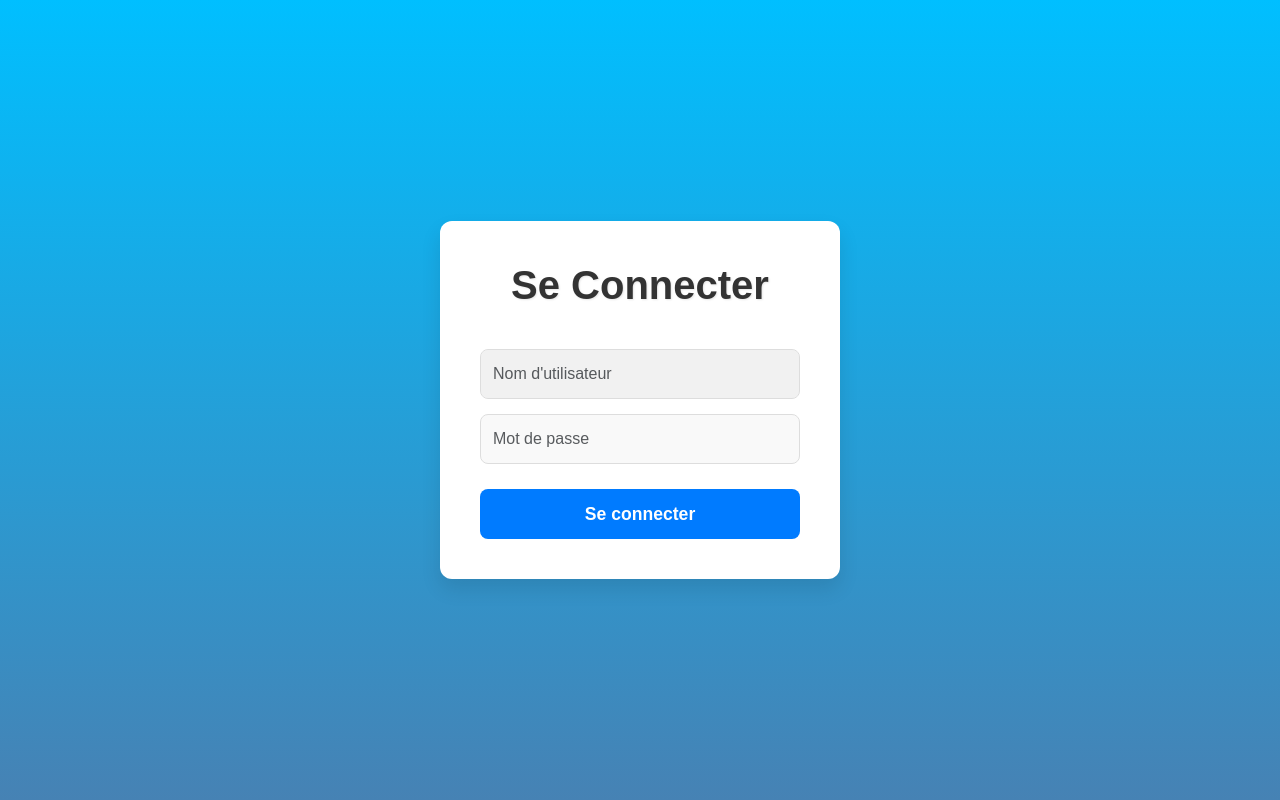
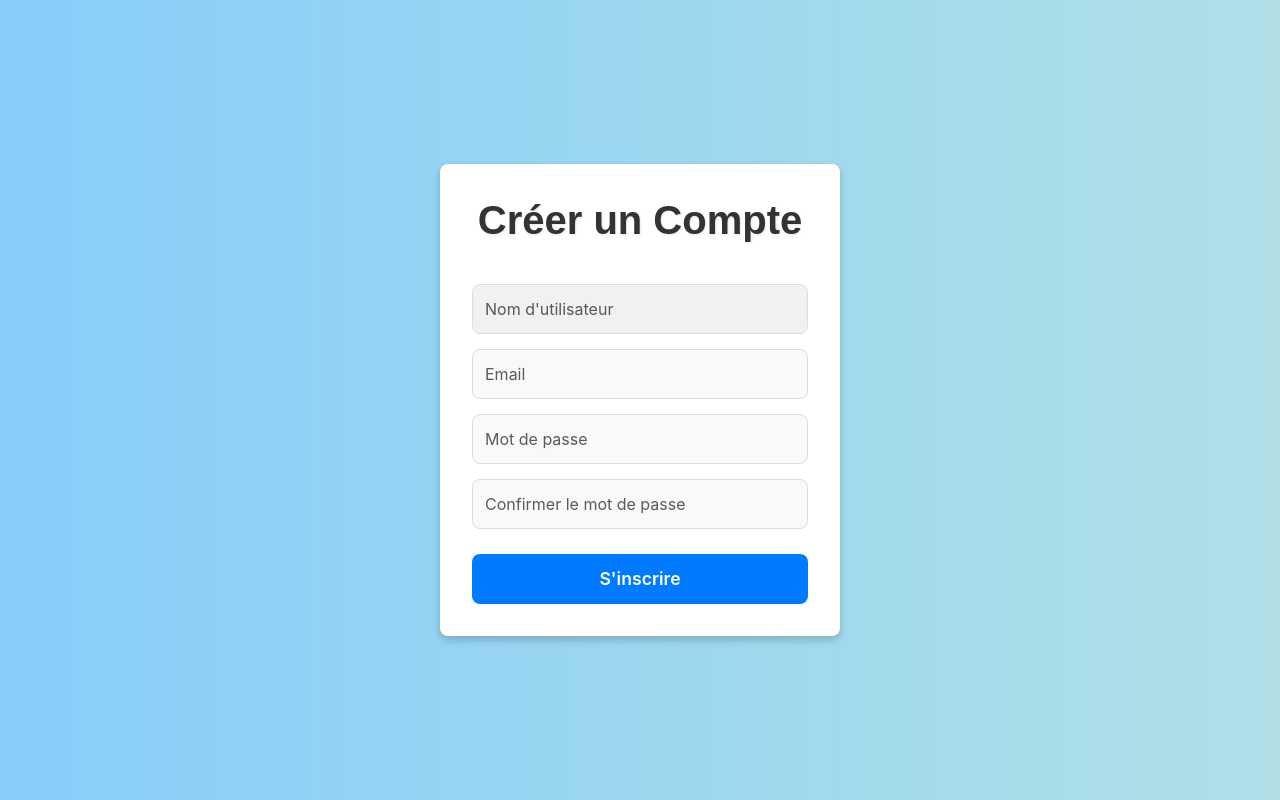
Before and after one commit to edm-r/com.Travel6, a React (Create React App) app: page / in a window 1280 px wide. Built offline with nearby package versions, Linux system fonts and the light colour scheme.

Commit message:
front-terminé

```diff
--- a/src/App.js
+++ b/src/App.js
@@ -1,6 +1,7 @@
 // App.js
 import React from 'react';
 import { Routes, Route } from 'react-router-dom';
+import Signup from '../src/sreen/Inscription';
 import Login from '../src/sreen/login';
 import Home from '../src/sreen/Home';
 import Employes from '../src/sreen/employes';
@@ -12,7 +13,8 @@ const App = () => {
   return (
     <div className="app">
       <Routes>
-        <Route path="/" element={<Login />} />
+        <Route path="/" element={<Signup />} />
+        <Route path="/Login" element={<Login />} />
         <Route path="/home" element={<Home />} />
         <Route path="/employes" element={<Employes />} />
         <Route path="/client" element={<Client />} />
--- a/src/sreen/EmployeeList.js
+++ b/src/sreen/EmployeeList.js
@@ -15,18 +15,5 @@ const EmployeeList = ({ employees }) => {
     );
   };
 
-  const ActionHistory = ({ actions }) => {
-    return (
-      <div>
-        <h2>Historique des Actions</h2>
-        <ul>
-          {actions.map((action) => (
-            <li key={action.id}>
-              {action.employee} a effectué l'action "{action.description}" le {action.date}
-            </li>
-          ))}
-        </ul>
-      </div>
-    );
-  };
+
   export default EmployeeList ;
--- /dev/null
+++ b/src/sreen/Inscription.js
@@ -0,0 +1,77 @@
+import React, { useState } from 'react';
+import 'bootstrap/dist/css/bootstrap.min.css';
+import { useNavigate } from 'react-router-dom';
+import '../sreen/ins.css'; // Assurez-vous que le chemin vers votre CSS est correct
+
+const Signup = () => {
+  const navigate = useNavigate();
+  const [formData, setFormData] = useState({
+    username: '',
+    email: '',
+    password: '',
+    confirmPassword: '',
+  });
+
+  const handleChange = (e) => {
+    const { name, value } = e.target;
+    setFormData({ ...formData, [name]: value });
+  };
+
+  const handleSubmit = (e) => {
+    e.preventDefault();
+    // Ajoutez ici votre logique d'inscription, comme la validation des champs
+    console.log('Formulaire soumis:', formData);
+
+    // Redirige vers la page de connexion après la soumission
+    navigate('/login');
+  };
+
+  return (
+    <div className="signup-container">
+      <div className="signup-card">
+        <h2 className="text-center custom-title">Créer un Compte</h2>
+        <form onSubmit={handleSubmit}>
+          <input
+            type="text"
+            className="form-control custom-input"
+            name="username"
+            placeholder="Nom d'utilisateur"
+            value={formData.username}
+            onChange={handleChange}
+            required
+          />
+          <input
+            type="email"
+            className="form-control custom-input"
+            name="email"
+            placeholder="Email"
+            value={formData.email}
+            onChange={handleChange}
+            required
+          />
+          <input
+            type="password"
+            className="form-control custom-input"
+            name="password"
+            placeholder="Mot de passe"
+            value={formData.password}
+            onChange={handleChange}
+            required
+          />
+          <input
+            type="password"
+            className="form-control custom-input"
+            name="confirmPassword"
+            placeholder="Confirmer le mot de passe"
+            value={formData.confirmPassword}
+            onChange={handleChange}
+            required
+          />
+          <button type="submit" className="btn custom-btn w-100"> S'inscrire </button>
+        </form>
+      </div>
+    </div>
+  );
+};
+
+export default Signup;
--- a/src/sreen/employes.js
+++ b/src/sreen/employes.js
@@ -8,17 +8,12 @@ import DepartureTimeConfig from '../sreen/DepartureTimeConfig';
 
 const Employes = () => {
   const [employees, setEmployees] = useState([]);
-  const [actions, setActions] = useState([]);
+
   const [departureTimes, setDepartureTimes] = useState([]);
 
   // Ajouter ou modifier un employé
   const addEmployee = (employee) => {
     setEmployees([...employees, { ...employee, id: Date.now() }]);
-  };
-
-  // Ajouter une action à l'historique
-  const addAction = (action) => {
-    setActions([...actions, { ...action, id: Date.now() }]);
   };
 
   // Mettre à jour l'horaire de départ
@@ -45,13 +40,6 @@ const Employes = () => {
           </div>
         </div>
 
-        {/* Historique des actions */}
-        <div className="card mb-4 custom-card">
-          <div className="card-body">
-            <ActionHistory actions={actions} />
-          </div>
-        </div>
-
         {/* Configuration des horaires de départ */}
         <div className="card mb-4 custom-card">
           <div className="card-body">
--- /dev/null
+++ b/src/sreen/ins.css
@@ -0,0 +1,44 @@
+/* Fond avec dégradé bleu ciel */
+.signup-container {
+    display: flex;
+    justify-content: center;
+    align-items: center;
+    height: 100vh;
+    background: linear-gradient(to right, #87CEFA, #B0E0E6);
+  }
+
+  .signup-card {
+    background-color: white;
+    padding: 2rem;
+    border-radius: 8px;
+    box-shadow: 0px 4px 8px rgba(0, 0, 0, 0.2);
+    width: 100%;
+    max-width: 400px;
+  }
+
+  .custom-title {
+    font-size: 1.8rem;
+    font-weight: bold;
+    color: #333;
+    margin-bottom: 1.5rem;
+  }
+
+  .custom-input {
+    margin-bottom: 1rem;
+    padding: 0.8rem;
+    border: 1px solid #ccc;
+    border-radius: 5px;
+  }
+
+  .custom-btn {
+    background-color: #87CEFA;
+    color: white;
+    font-weight: bold;
+    border: none;
+    padding: 0.8rem;
+    transition: background-color 0.3s;
+  }
+
+  .custom-btn:hover {
+    background-color: #6495ED;
+  }
```
